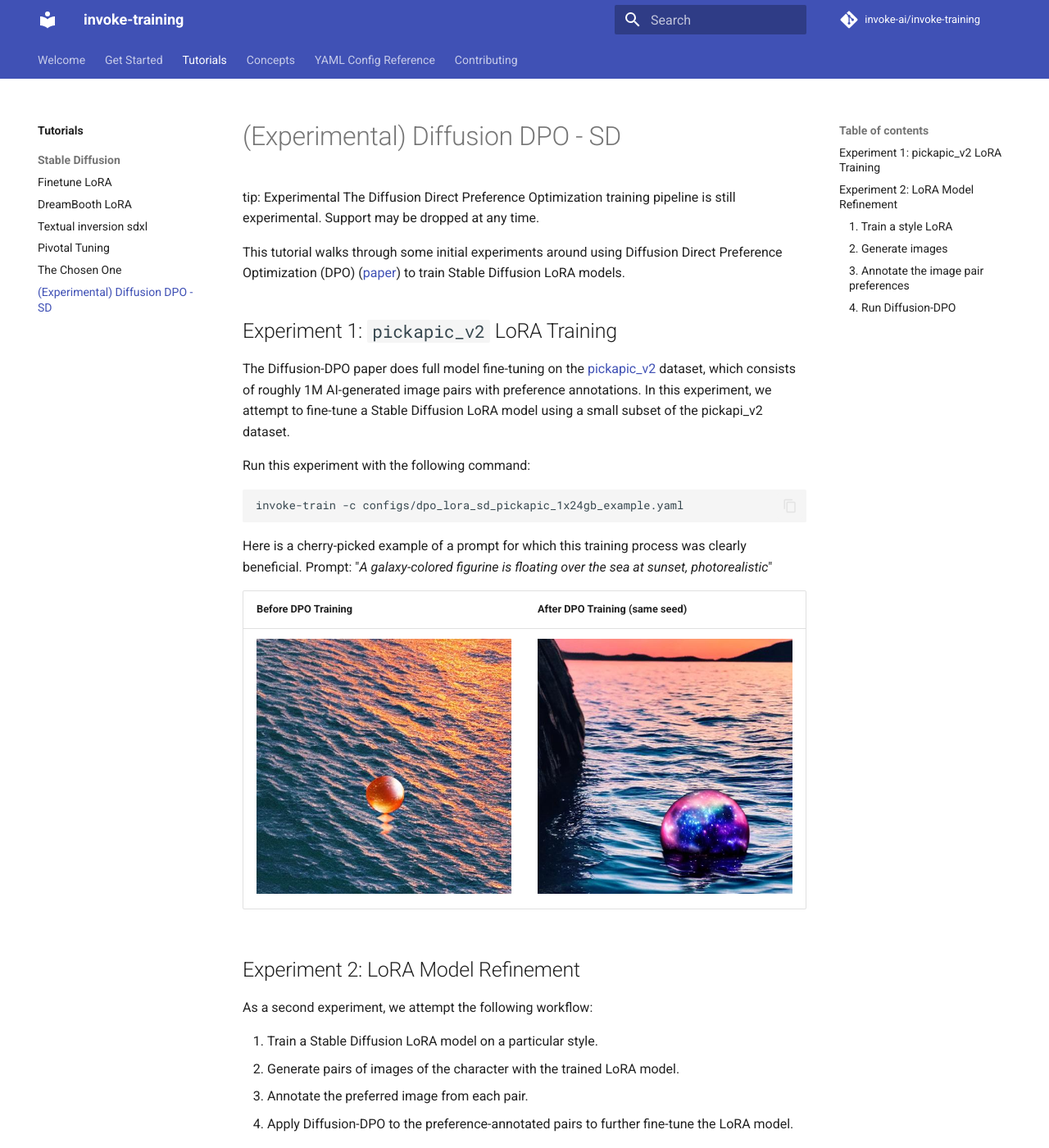
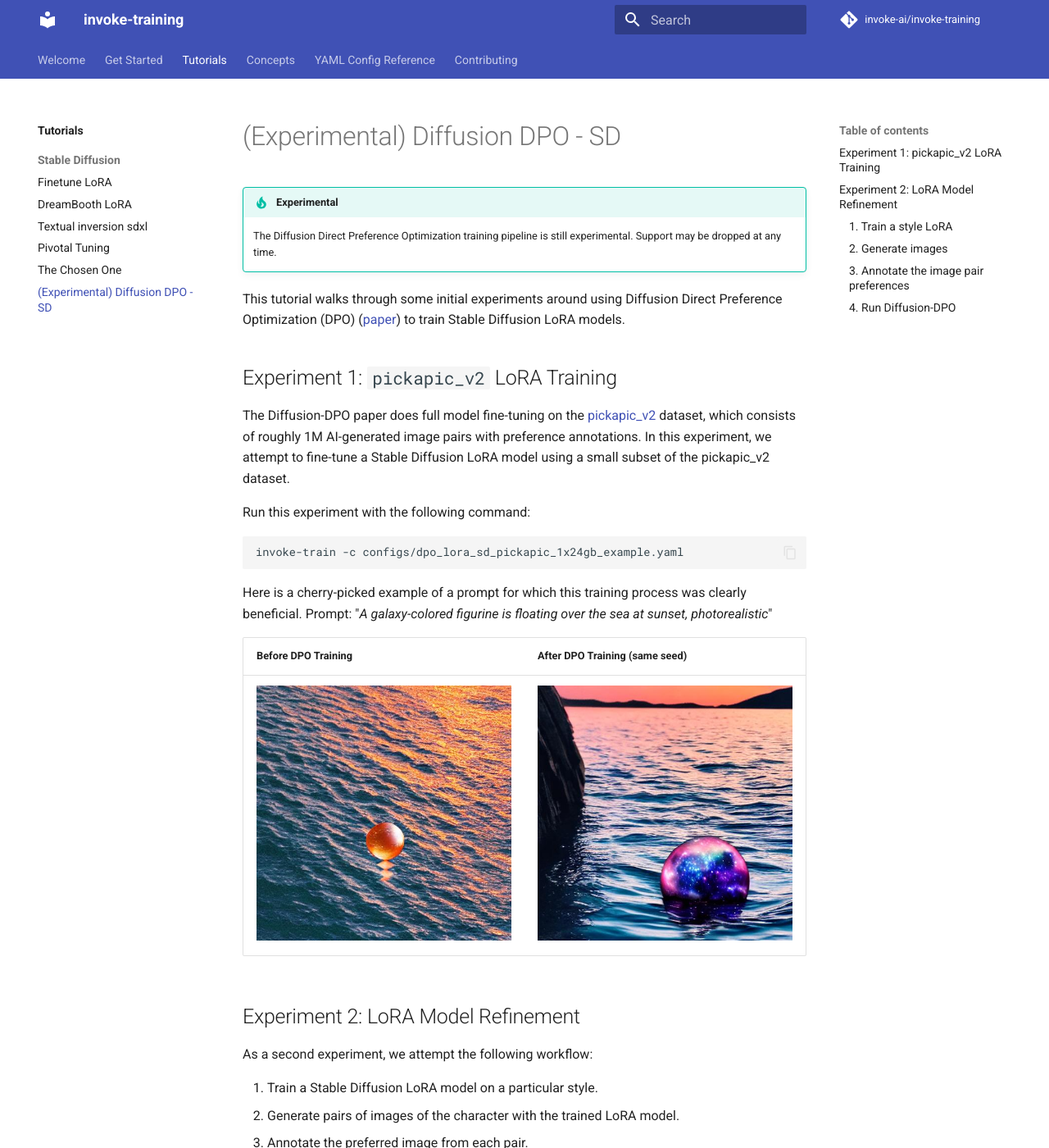
Before and after one commit to invoke-ai/invoke-training, an MkDocs documentation site: the page built from docs/tutorials/stable_diffusion/dpo_lora_sd.md, in a window 1280 px wide and 1400 px high. Shown: the whole window at 82% size. Built offline with MkDocs 1.6.1 and Material for MkDocs 9.7.7, drawn with Linux system fonts in a browser that asks for light colours; comment, search, counter and statistics services are not loaded; some of the changed lines change nothing that is shown; some of the changed text lies outside the part shown.

Commit message:
Tidy dpo_lora_sd documentation.

````diff
--- a/docs/tutorials/stable_diffusion/dpo_lora_sd.md
+++ b/docs/tutorials/stable_diffusion/dpo_lora_sd.md
@@ -1,6 +1,6 @@
 # (Experimental) Diffusion DPO - SD
 
-tip: Experimental
+!!! tip "Experimental"
     The Diffusion Direct Preference Optimization training pipeline is still experimental. Support may be dropped at any time.
 
 This tutorial walks through some initial experiments around using Diffusion Direct Preference Optimization (DPO) ([paper](https://arxiv.org/abs/2311.12908)) to train Stable Diffusion LoRA models.
@@ -8,7 +8,7 @@
 
 ## Experiment 1: `pickapic_v2` LoRA Training
 
-The Diffusion-DPO paper does full model fine-tuning on the [pickapic_v2](https://huggingface.co/datasets/yuvalkirstain/pickapic_v2) dataset, which consists of roughly 1M AI-generated image pairs with preference annotations. In this experiment, we attempt to fine-tune a Stable Diffusion LoRA model using a small subset of the pickapi_v2 dataset.
+The Diffusion-DPO paper does full model fine-tuning on the [pickapic_v2](https://huggingface.co/datasets/yuvalkirstain/pickapic_v2) dataset, which consists of roughly 1M AI-generated image pairs with preference annotations. In this experiment, we attempt to fine-tune a Stable Diffusion LoRA model using a small subset of the pickapic_v2 dataset.
 
 Run this experiment with the following command:
 ```bash
@@ -31,9 +31,7 @@
 3. Annotate the preferred image from each pair.
 4. Apply Diffusion-DPO to the preference-annotated pairs to further fine-tune the LoRA model.
 
-The steps are documented from memory below, but they have not been tested much.
-
-TODO(ryand): Work through these steps again and add some results to this page.
+Note: The steps listed below are pretty rough. They are included primarily for reference for someone looking to resume this line of work in the future.
 
 ### 1. Train a style LoRA
 
--- a/mkdocs.yml
+++ b/mkdocs.yml
@@ -13,6 +13,7 @@
     - content.code.copy
 
 markdown_extensions:
+  - admonition
   - sane_lists
   - pymdownx.highlight:
       anchor_linenums: true
````
